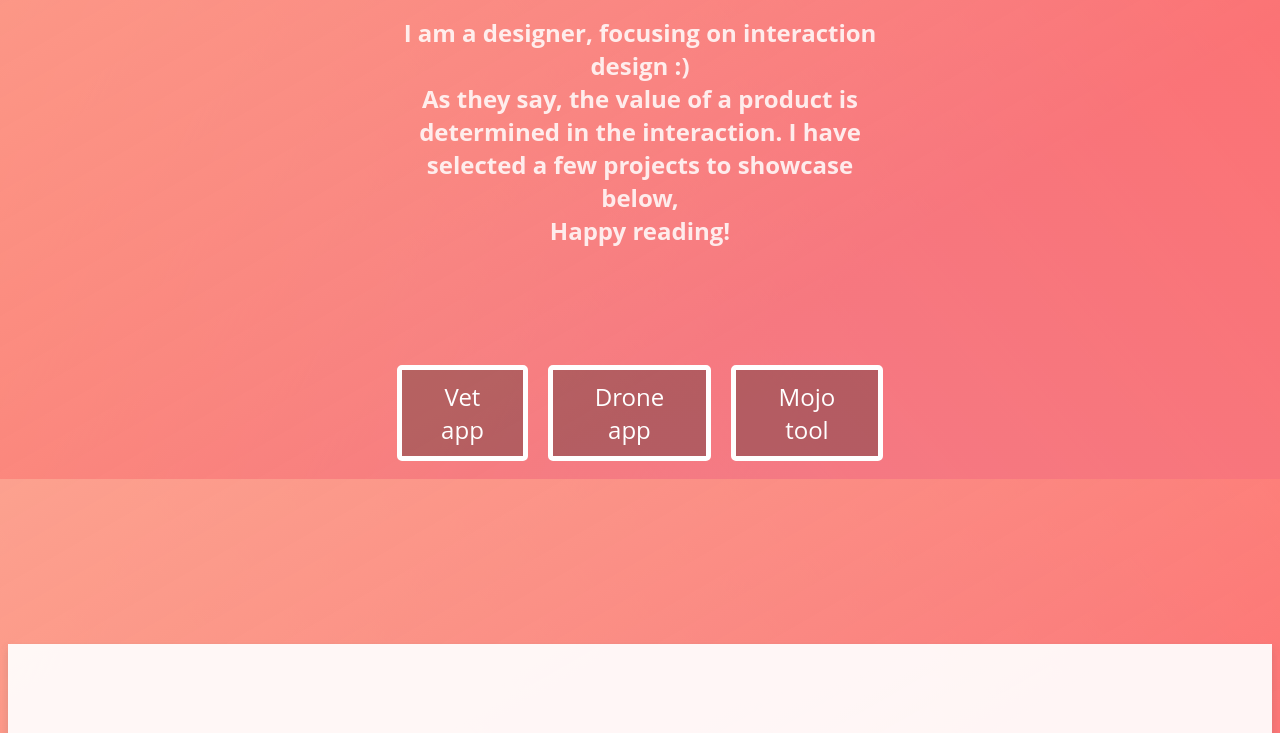
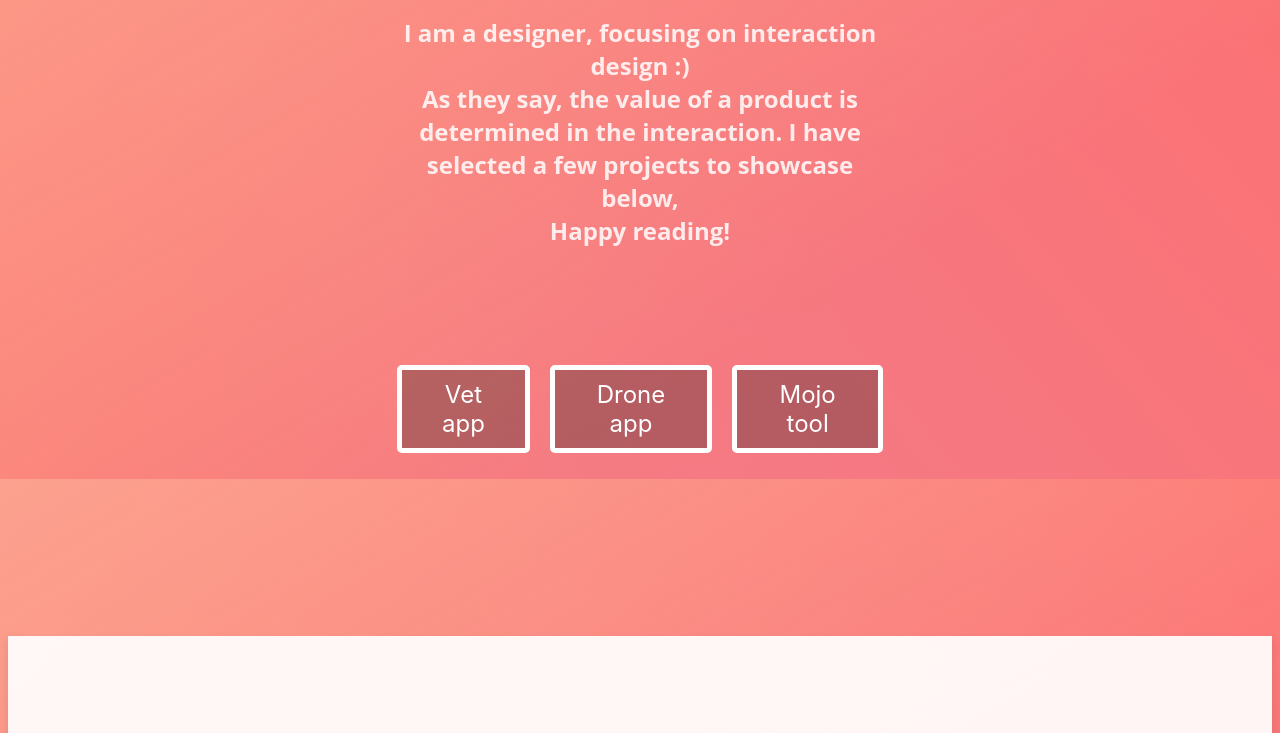
Before and after one commit to Reslow/Lemonpear, a website built with Parcel: page index.html in a window 1280 px wide. Shown: the part 321-1054 px from the top of the page. Built offline with nearby package versions, Linux system fonts and the light colour scheme.

Commit message:
adding backup font

```diff
--- a/src/styles.scss
+++ b/src/styles.scss
@@ -49,7 +49,7 @@ body {
   }
 
   button {
-  font-family: "Open Sans", sans serif;
+  font-family:-apple-system, BlinkMacSystemFont, 'Segoe UI', Roboto, Oxygen, Ubuntu, Cantarell, 'Open Sans', 'Helvetica Neue', sans-serif;
 
     font-size: 24px;
     color: white;
@@ -88,7 +88,7 @@ body {
 
   p {
     font-size: 18px;
-    margin-bottom: 10px;
+    margin-bottom: 10px;;
   }
 
   #intro {
```
